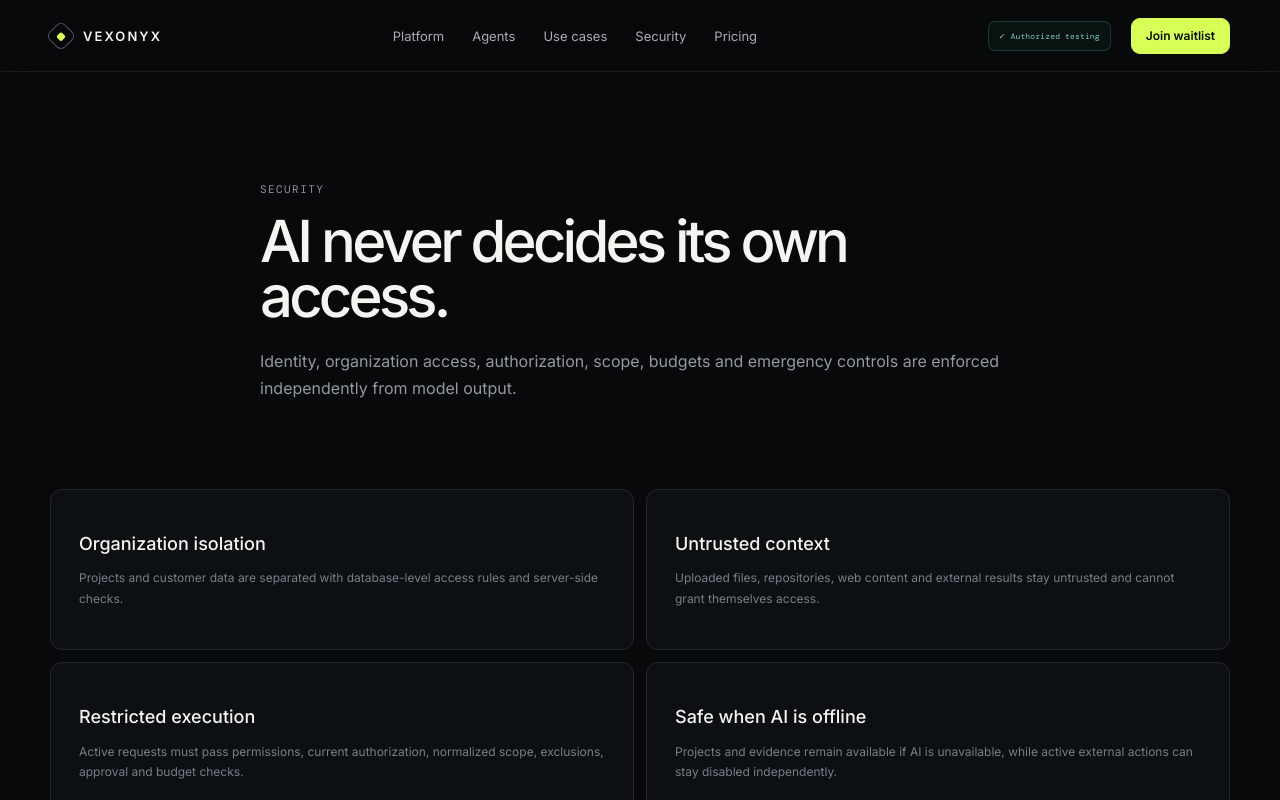
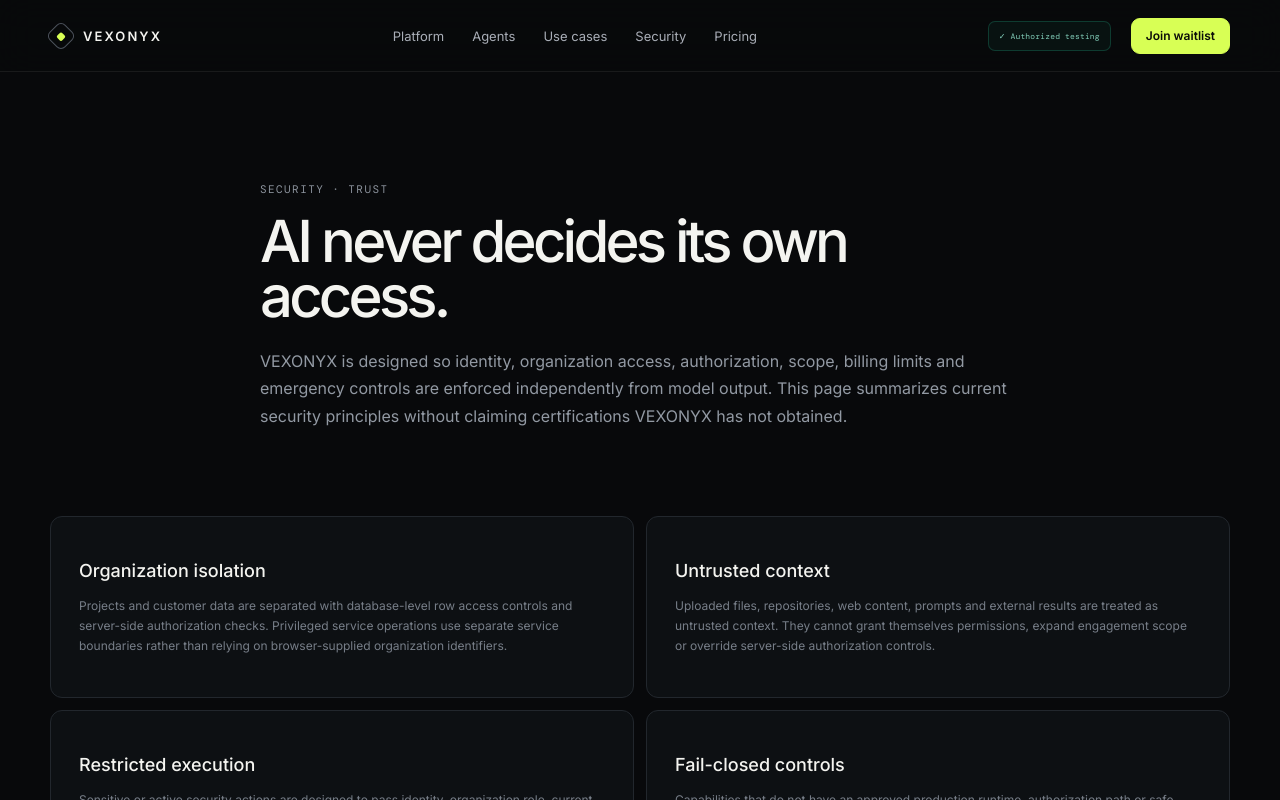
Before and after one commit to heke99/vexonyx, a Next.js app in the folder apps/web/: page /security in a window 1280 px wide. Shown: the top 800 px of the page. Built offline with nearby package versions, Linux system fonts and the light colour scheme; no server answers; a web font is replaced by a local one.

Commit message:
Expand security and vulnerability reporting policy

```diff
--- a/apps/web/app/security/page.tsx
+++ b/apps/web/app/security/page.tsx
@@ -1,10 +1,22 @@
 import { ContentPage } from "@/components/content-page";
 
 export default function Page(){
-  return <ContentPage label="SECURITY" title="AI never decides its own access." intro="Identity, organization access, authorization, scope, budgets and emergency controls are enforced independently from model output." cards={[
-    {title:"Organization isolation",body:"Projects and customer data are separated with database-level access rules and server-side checks."},
-    {title:"Untrusted context",body:"Uploaded files, repositories, web content and external results stay untrusted and cannot grant themselves access."},
-    {title:"Restricted execution",body:"Active requests must pass permissions, current authorization, normalized scope, exclusions, approval and budget checks."},
-    {title:"Safe when AI is offline",body:"Projects and evidence remain available if AI is unavailable, while active external actions can stay disabled independently."}
-  ]}/>;
+  return <ContentPage
+    label="SECURITY · TRUST"
+    title="AI never decides its own access."
+    intro="VEXONYX is designed so identity, organization access, authorization, scope, billing limits and emergency controls are enforced independently from model output. This page summarizes current security principles without claiming certifications VEXONYX has not obtained."
+    cards={[
+      {title:"Organization isolation",body:"Projects and customer data are separated with database-level row access controls and server-side authorization checks. Privileged service operations use separate service boundaries rather than relying on browser-supplied organization identifiers."},
+      {title:"Untrusted context",body:"Uploaded files, repositories, web content, prompts and external results are treated as untrusted context. They cannot grant themselves permissions, expand engagement scope or override server-side authorization controls."},
+      {title:"Restricted execution",body:"Sensitive or active security actions are designed to pass identity, organization role, current authorization, normalized scope, exclusions, approval, budget and runtime safety checks before execution is enabled."},
+      {title:"Fail-closed controls",body:"Capabilities that do not have an approved production runtime, authorization path or safe dependency remain disabled. Model availability and tool availability are separate from authorization to act."},
+      {title:"Auditability",body:"Security-sensitive operations, usage, billing events and authorization state are designed to produce server-side records that can be investigated independently of a model transcript."},
+      {title:"Secrets and credentials",body:"Users should minimize submission of credentials and secrets and use only those required by an authorized engagement. VEXONYX separates privileged application secrets from public client configuration and does not expose provider secret keys through browser-readable variables."},
+      {title:"Payments",body:"Payment-card collection is handled by Stripe-hosted payment infrastructure. VEXONYX stores provider identifiers, billing state, amounts, tax snapshots and contractual acceptance evidence, but does not intentionally store complete raw payment-card numbers in its application database."},
+      {title:"Incident response",body:"VEXONYX may isolate projects, suspend execution, restrict an organization or preserve relevant security evidence when needed to contain suspected compromise, abuse or unauthorized activity."},
+      {title:"Responsible vulnerability reporting",body:"If you believe you found a vulnerability in VEXONYX itself, report it to info@vexonyx.com with a concise description, affected component, reproduction information and potential impact. Do not access other customers' data, persist after demonstrating the issue, deploy destructive payloads or publicly disclose an unremediated issue without coordinating with us."},
+      {title:"No implied testing authorization",body:"This reporting invitation authorizes good-faith investigation only to the minimum extent necessary on accounts and data you control. It does not authorize social engineering, denial of service, access to another customer's workspace, data exfiltration, destructive actions or testing third-party providers outside their own published policies."},
+      {title:"Customer questions",body:"Security architecture, data handling, retention and enterprise security questions can be sent to info@vexonyx.com. Material claims should be validated against the current product and contract before relying on them for a compliance assessment."},
+    ]}
+  />;
 }
```
